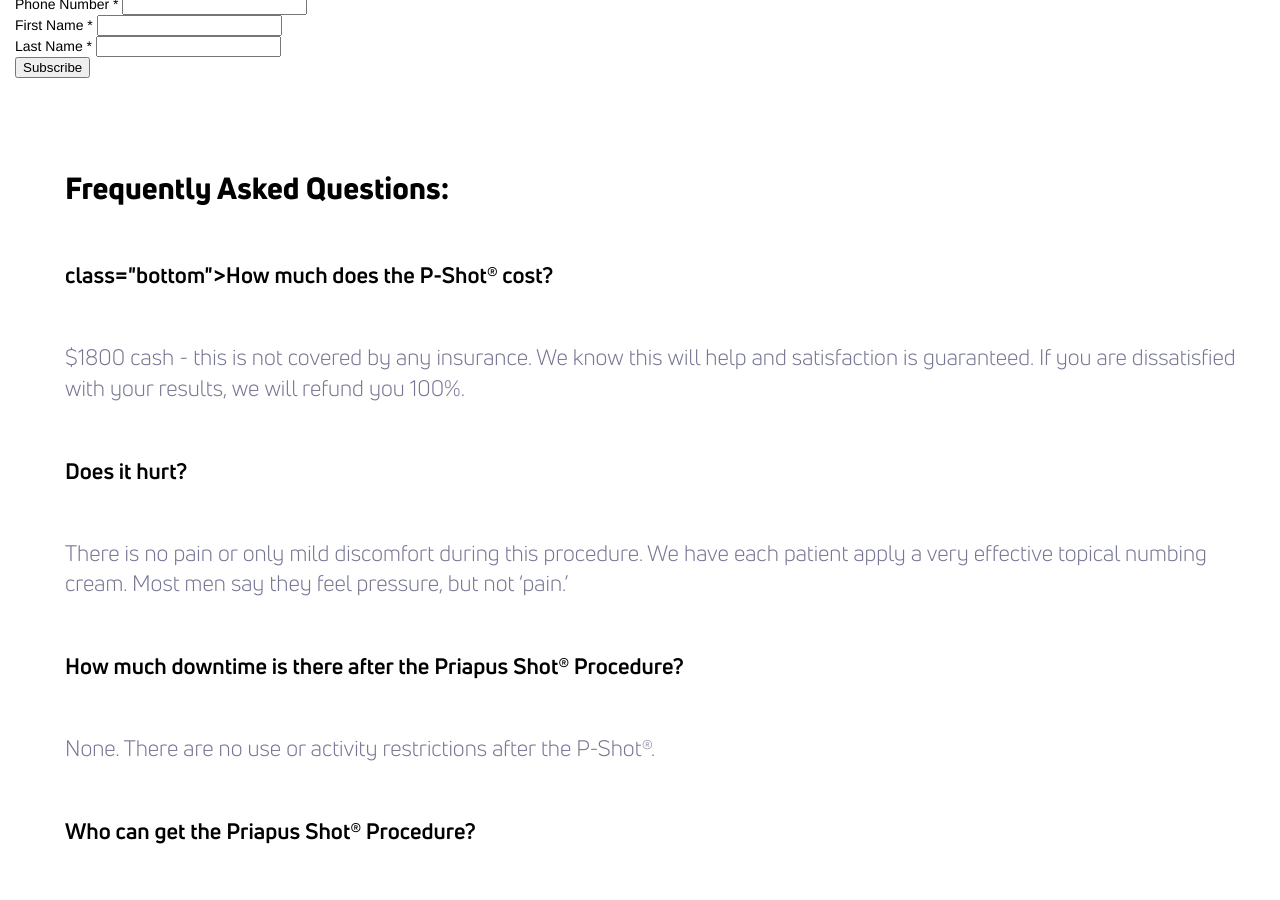
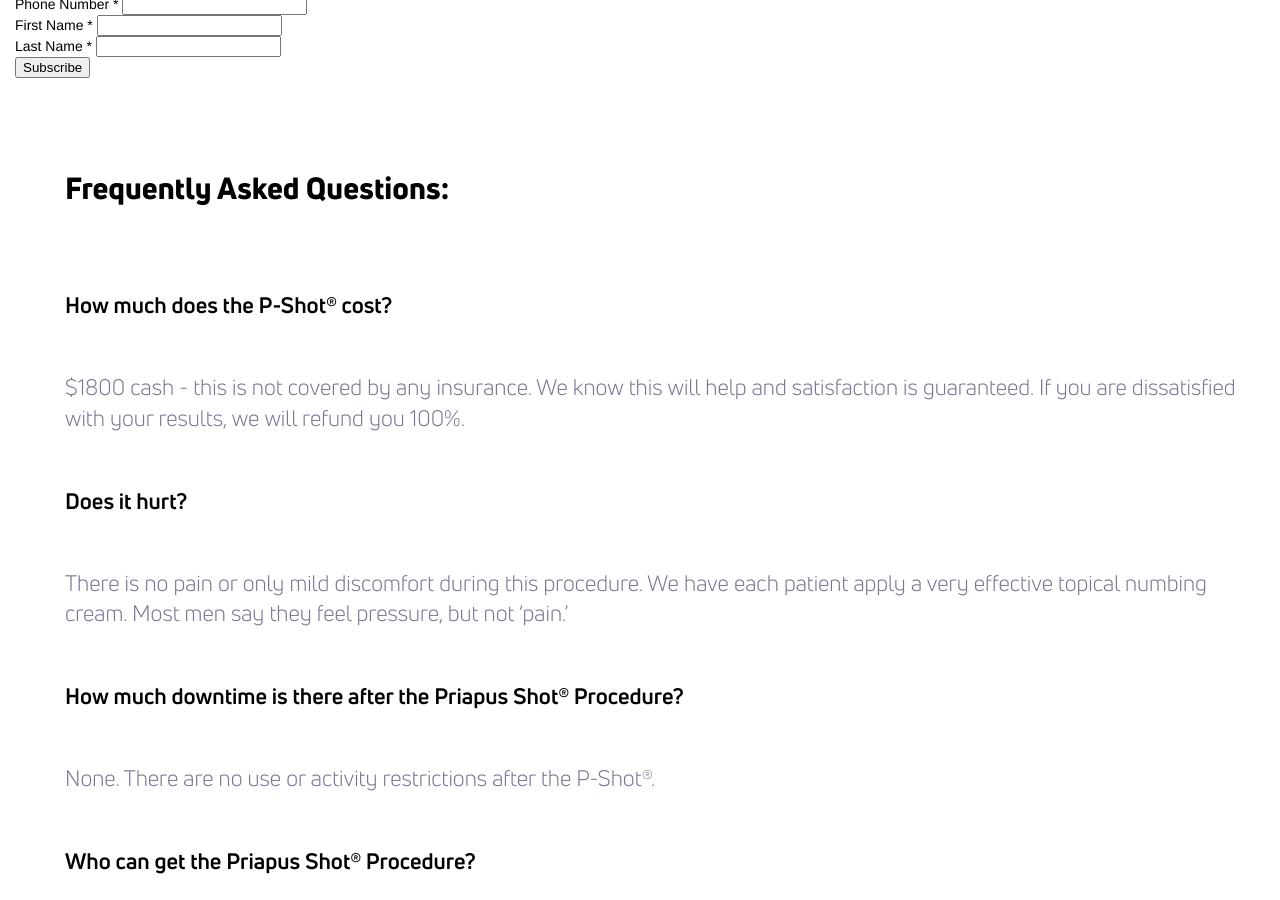
Before and after one commit to theneverwoods/gerstenberg.clinic, a Jekyll site: the page built from services/p-shot.html, in a window 1280 px wide and 900 px high, scrolled down 3501 px. Built offline with Jekyll 4.4.1, drawn with Linux system fonts in a browser that asks for light colours; comment, search, counter and statistics services are not loaded.

Commit message:
Update p-shot.html

```diff
--- a/services/p-shot.html
+++ b/services/p-shot.html
@@ -153,7 +153,7 @@ redirect_from: /pshot
 <div class="row">
 	<div class="two-thirds bottom">
         <h2 style="margin-top: 60px">Frequently Asked Questions:</h2>
-        <h3> class="bottom">How much does the P-Shot® cost?</h3>
+        <h3 class="bottom">How much does the P-Shot® cost?</h3>
 		<p>$1800 cash - this is not covered by any insurance. We know this will help and satisfaction is guaranteed. If you are dissatisfied with your results, we will refund you 100%.</p>
 		<h3 class="bottom">Does it hurt?</h3>
 		<p>There is no pain or only mild discomfort during this procedure. We have each patient apply a very effective topical numbing cream.  Most men say they feel pressure, but not ‘pain.’
```
